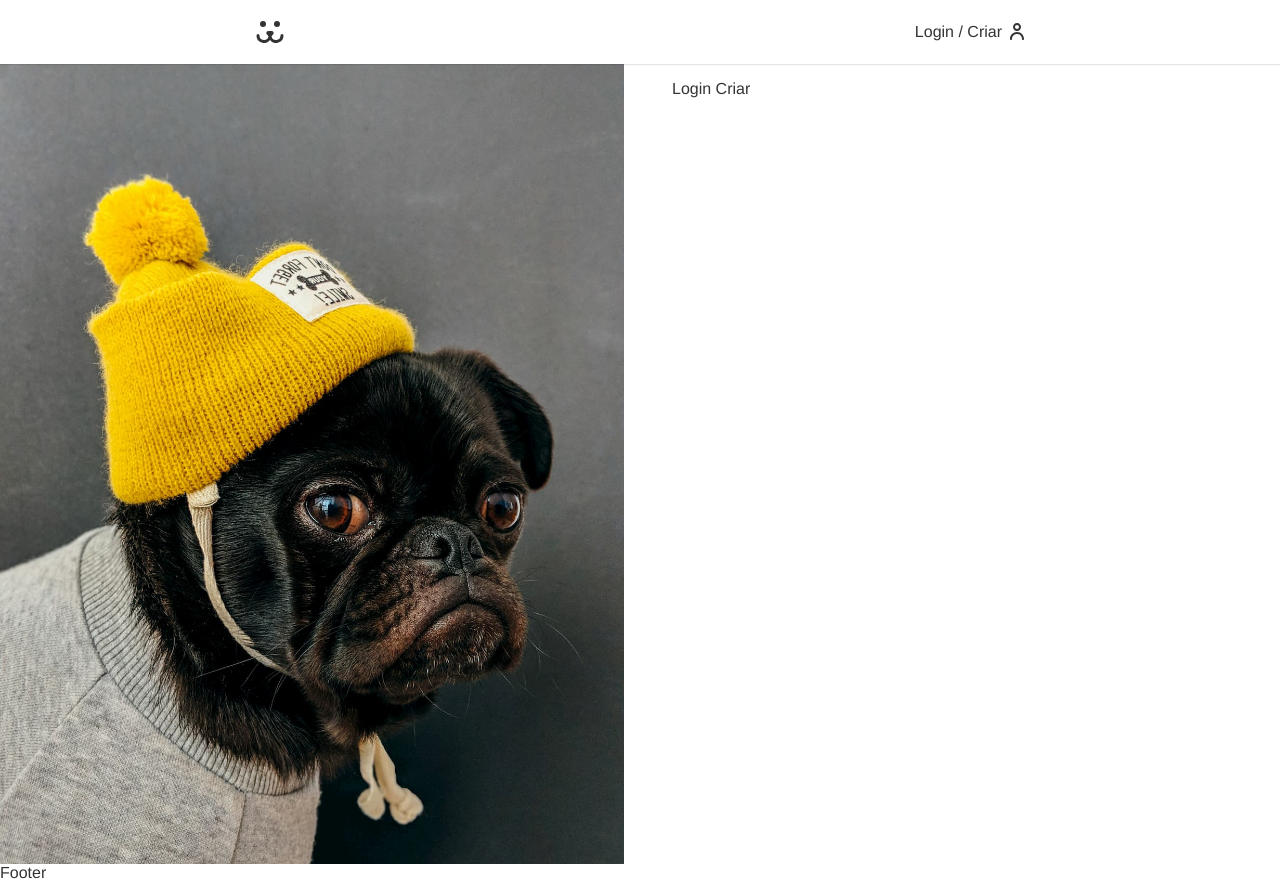
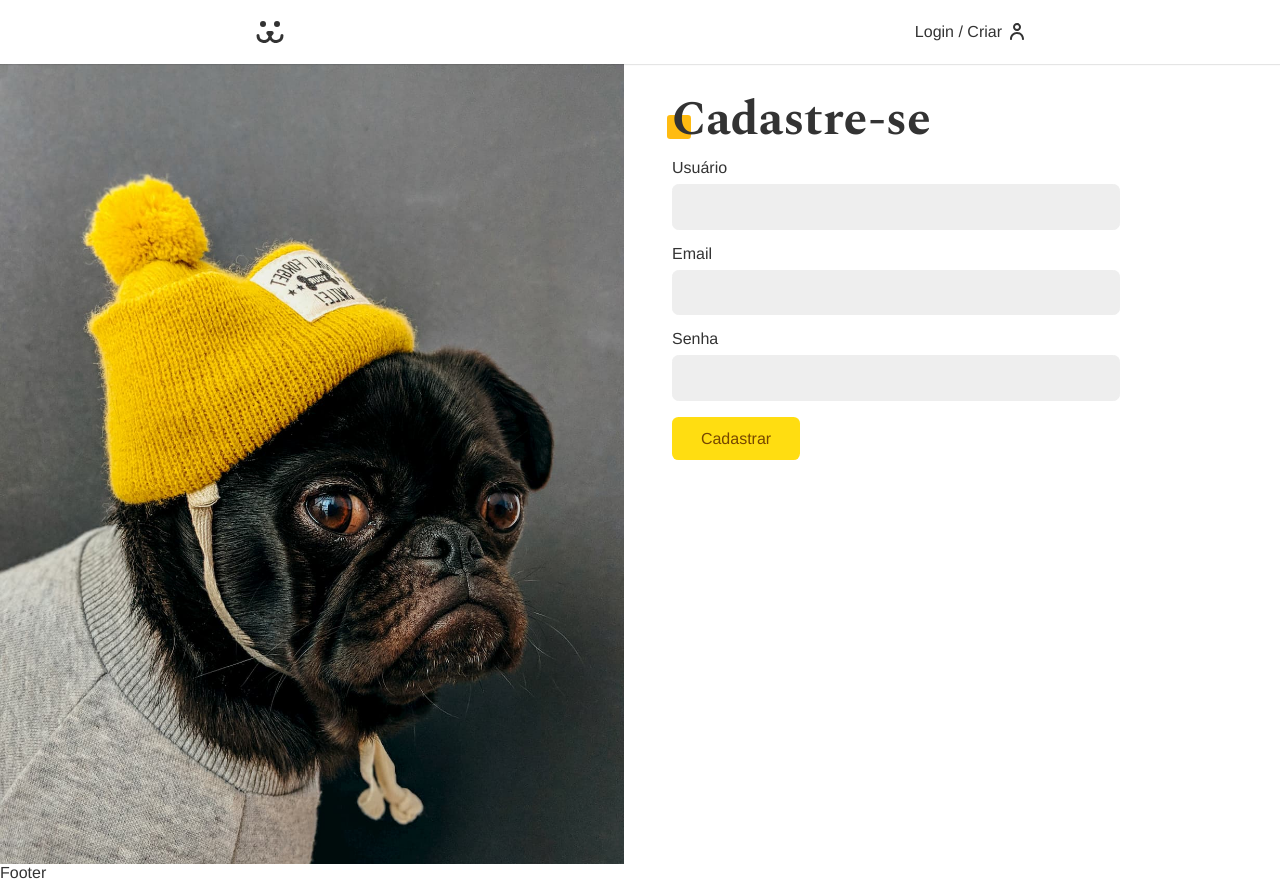
Before and after one commit to barbosadiego/dogs-react, a React (Create React App) app: page /login/criar in a window 1280 px wide. Built offline with nearby package versions, Linux system fonts and the light colour scheme.

Commit message:
login criar

```diff
--- a/src/Components/Login/LoginCreate.jsx
+++ b/src/Components/Login/LoginCreate.jsx
@@ -1,11 +1,38 @@
-import React from 'react'
+import React from 'react';
+import Input from '../Form/Input';
+import Button from '../Form/Button';
+import useForm from '../../Hooks/useForm';
+import { USER_POST } from '../../api';
+import { UserContext } from '../../UserContext';
 
 const LoginCreate = (props) => {
+  const username = useForm();
+  const email = useForm('email');
+  const password = useForm();
+  const { userLogin } = React.useContext(UserContext);
+
+  async function handleSubmit(event) {
+    event.preventDefault();
+    const { url, options } = USER_POST({
+      username: username.value,
+      email: email.value,
+      password: password.value,
+    });
+    const response = await fetch(url, options);
+    if (response.ok) userLogin(username.value, password.value);
+  }
+
   return (
-    <div>
-      Login Criar
-    </div>
-  )
-}
+    <section className="animeLeft">
+      <h1 className="title">Cadastre-se</h1>
+      <form onSubmit={handleSubmit}>
+        <Input label="Usuário" type="text" name="username" {...username} />
+        <Input label="Email" type="email" name="email" {...email} />
+        <Input label="Senha" type="password" name="password" {...password} />
+        <Button>Cadastrar</Button>
+      </form>
+    </section>
+  );
+};
 
-export default LoginCreate
+export default LoginCreate;
--- a/src/api.jsx
+++ b/src/api.jsx
@@ -36,3 +36,16 @@ export function USER_GET(token) {
     },
   };
 }
+
+export function USER_POST(body) {
+  return {
+    url: API_URL + '/api/user',
+    options: {
+      method: 'POST',
+      headers: {
+        'Content-Type': 'application/json',
+      },
+      body: JSON.stringify(body),
+    },
+  };
+}
```
